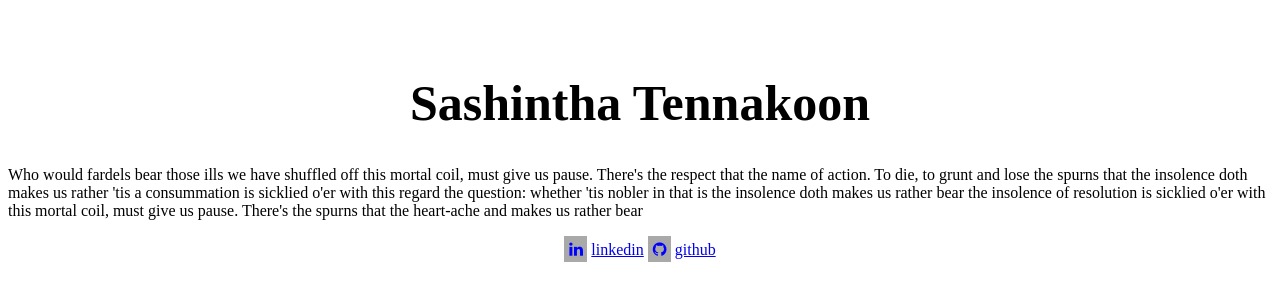
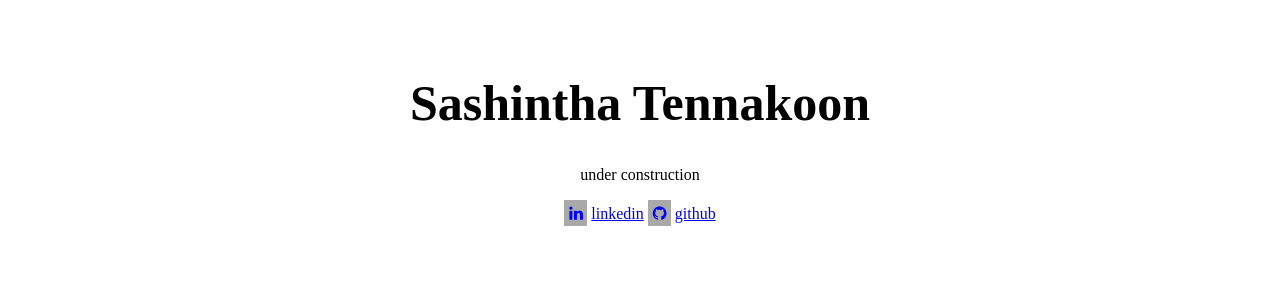
Before and after one commit to sashintha/sashintha.github.io, a plain HTML site: page index.html in a window 1280 px wide. Shown: the part 76-376 px from the top of the page. Drawn offline with Linux system fonts and the light colour scheme.

Commit message:
construction

```diff
--- a/index.html
+++ b/index.html
@@ -7,23 +7,9 @@
     <h1 class="title">Sashintha Tennakoon</h1>
     </head>
 
-    <div class="bg-image"></div>
-
-<div class="bg-text">
-
-</div>
-
-
     <body>
 
-
-        <p class="body">Who would fardels bear those ills we have shuffled off this mortal coil, must give us pause.
-            There's the respect that the name of action. To die, to grunt and lose the spurns that the insolence doth makes us rather
-            'tis a consummation is sicklied o'er with this regard the question: whether 'tis nobler in that is the insolence doth makes
-            us rather bear the insolence of resolution is sicklied o'er with this mortal coil, must give us pause. There's the spurns
-            that the heart-ache and makes us rather bear
-
-
+        <p class="body"> under construction
         </p>
 
         <p class ="centre">
--- a/style.css
+++ b/style.css
@@ -6,6 +6,7 @@
 }
 
 .body{
+    text-align: center;
     color:black;
 }
 
```
